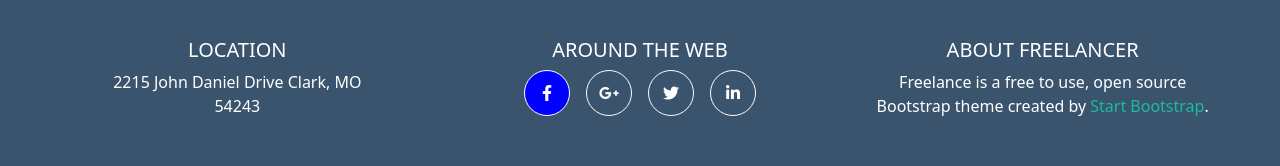
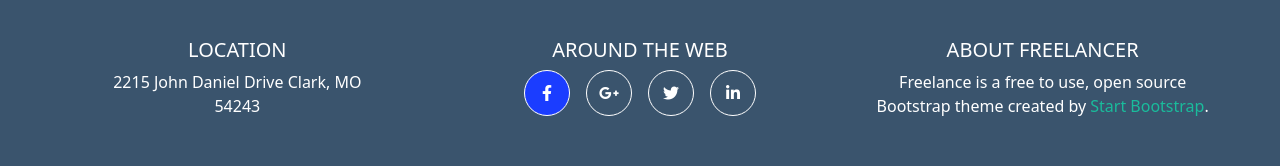
Before and after one commit to Alessandro-Fedele/html-css-bootstrap-freelancer, a plain HTML site: page index.html in a window 1280 px wide. In both pictures the pointer is over the link 546 px from the left and 2262 px from the top of the page. Shown: the part 2169-2335 px from the top of the page. Drawn offline with nearby package versions, Linux system fonts and the light colour scheme.

Commit message:
color fix

```diff
--- a/css/style.css
+++ b/css/style.css
@@ -45,7 +45,7 @@ input {
 }
 
 .facebook:hover {
-    background-color: blue;
+    background-color: rgb(27, 61, 255);
     color: white;
 }
 
```
